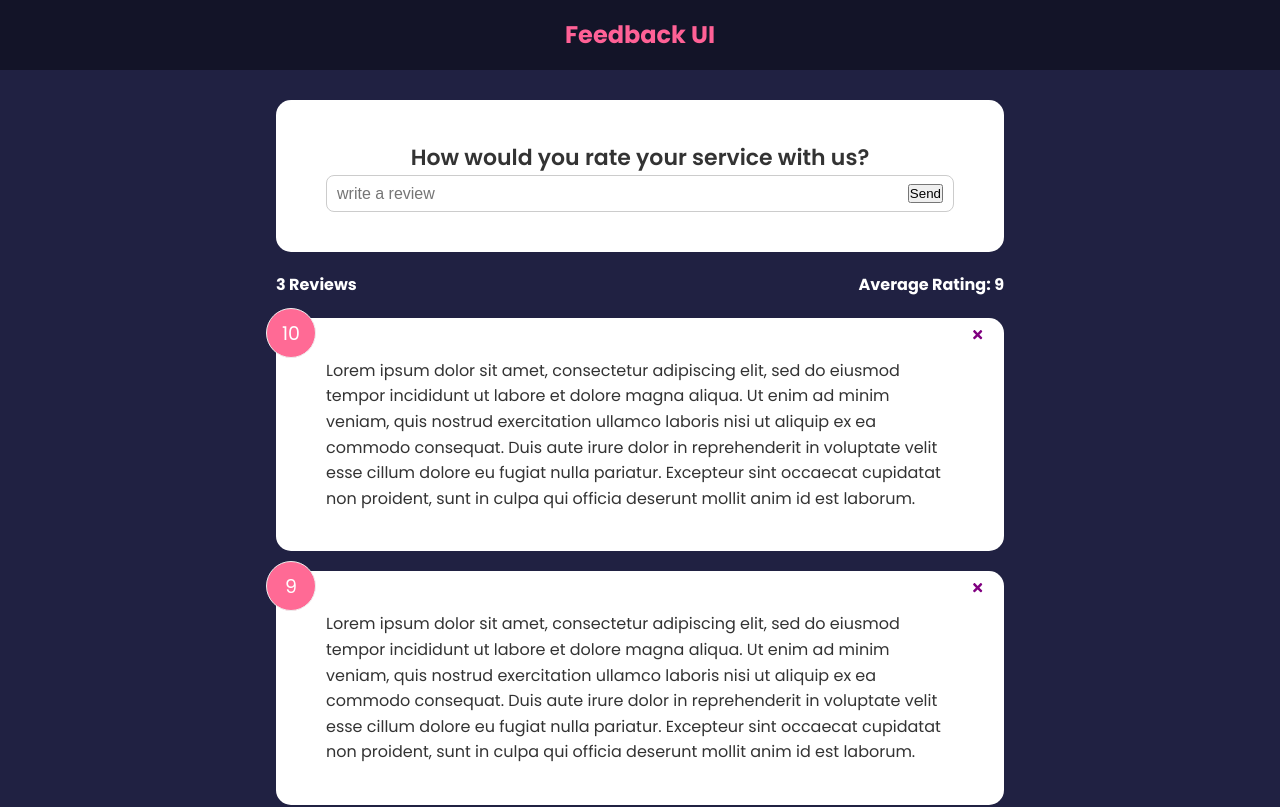
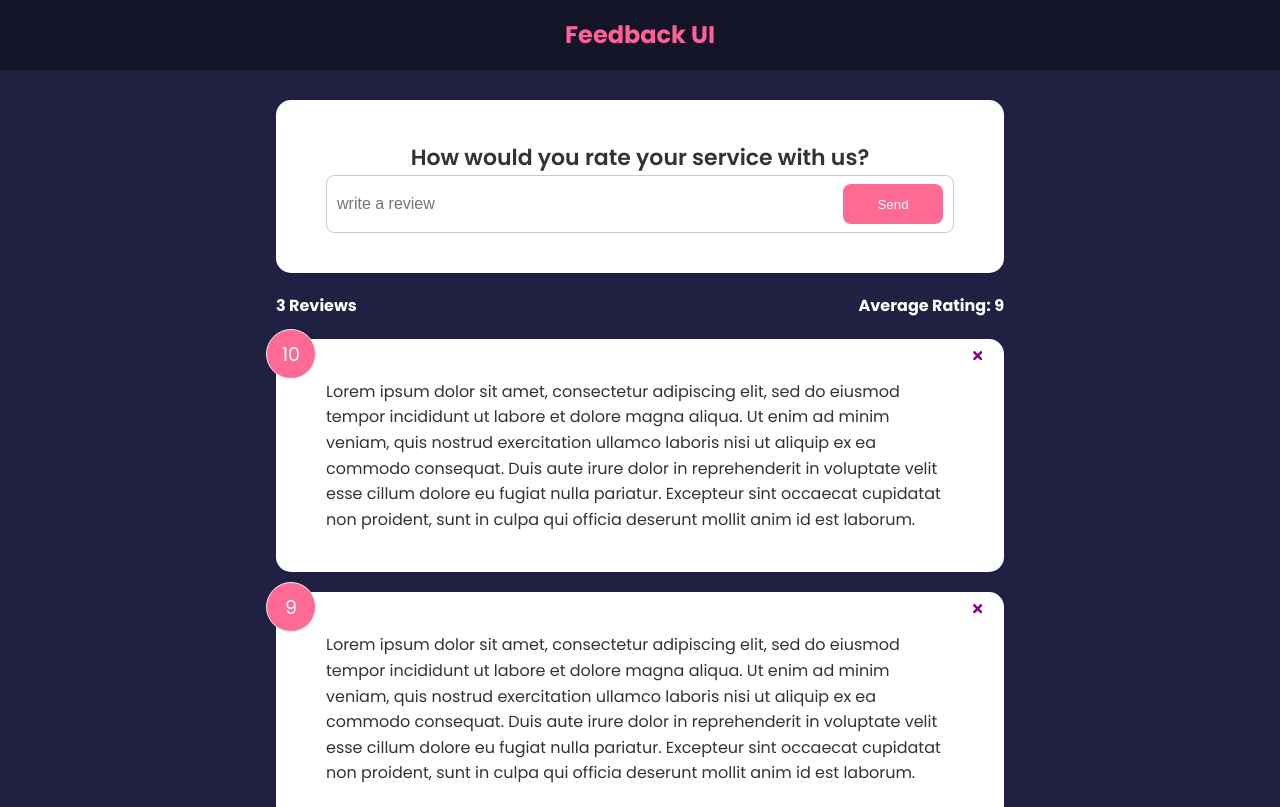
Before and after one commit to HamedNaghdi/feedback-app, a React (Create React App) app: page / in a window 1280 px wide. Shown: the top 807 px of the page. Built offline with nearby package versions, Linux system fonts and the light colour scheme.

Commit message:
019-Custom Button Component

```diff
--- a/src/components/FeedbackForm.jsx
+++ b/src/components/FeedbackForm.jsx
@@ -1,5 +1,6 @@
 import { useState } from "react"
 import Card from "./shared/Card"
+import Button from "./shared/Button";
 
 function FeedbackForm() {
   const [text, setText] = useState('');
@@ -20,7 +21,7 @@
                 placeholder="write a review"
                 value={text}
             />
-            <button type="submit">Send</button>
+            <Button type="submit" version="secondary">Send</Button>
         </div>
       </form>
     </Card>
--- /dev/null
+++ b/src/components/shared/Button.jsx
@@ -0,0 +1,24 @@
+import PropTypes from 'prop-types'
+
+function Button({children, version, type, isDisabled}) {
+  return (
+    <button type={type} disabled={isDisabled} className={`btn btn-${version}`}>
+        {children}
+    </button>
+  )
+}
+
+Button.defaultProps = {
+    version: 'primary',
+    type: 'button',
+    isDisabled: false
+}
+
+Button.propTypes = {
+    children: PropTypes.node.isRequired,
+    version: PropTypes.string,
+    type: PropTypes.string,
+    isDisabled: PropTypes.bool
+}
+
+export default Button
```
